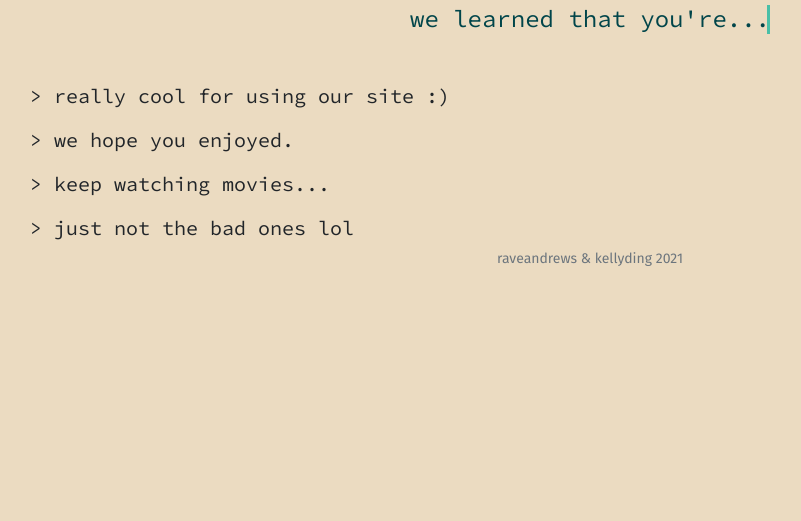
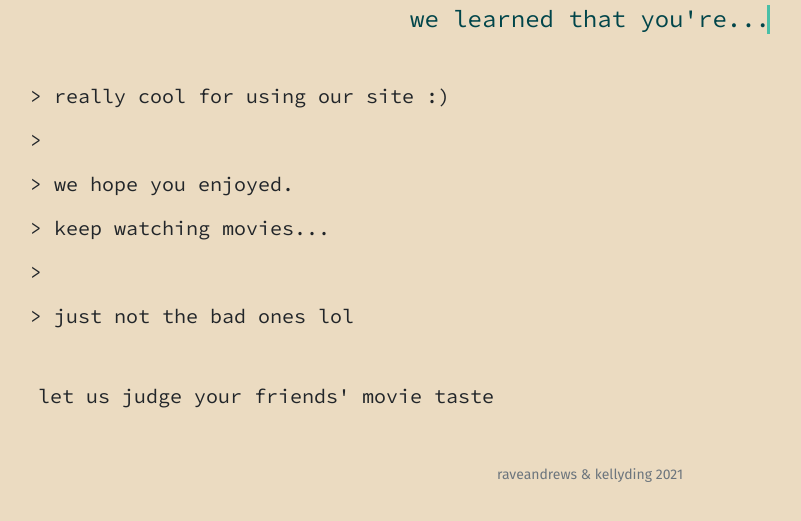
Before and after one commit to kellyjding/cs50final, a Flask app: template templates/summary.html in a window 1280 px wide. Shown: the part 103-624 px from the top of the page, without its empty margins (50-851 px from the left). Run offline with Flask 2, Linux system fonts and the light colour scheme; the template is opened without the code that fills it, so the values that code supplies are empty; some libraries are stand-ins or nearby versions.

Commit message:
final touches muah

```diff
--- a/app.py
+++ b/app.py
@@ -201,7 +201,7 @@ def result():
     length = len(movielist_rock)
     if length != 0:
         movie = movielist_rock[random.randint(0, length-1)][0]
-        messages[msgcount] = movie + " starring dwayne the rock johnson??? ITS ABOUT DRIVE IT’S ABOUT POWER WE STAY HUNGRY WE DEVOUR PUT INTHEWORKDPUTINRHTHOURD DIT"
+        messages[msgcount] = movie + " starring dwayne the rock johnson??? ITS ABOUT DRIVE IT’S ABOUT POWER WE STAY HUNGRY WE DEVOUR PUT INTHEWORKDPUTINRHTHOU"
         msgcount += 1
         summary[summarycount] = "dwayne the rock johnson"
         summarycount += 1
--- a/static/styles.css
+++ b/static/styles.css
@@ -136,6 +136,11 @@ p {
     margin-bottom: 2em;
 }
 
+#share {
+    margin: auto;
+    padding: 3em 3em;
+}
+
 /* Animation from Aakhya Singh, https://codepen.io/aakhya/pen/wQWZXV */
 p {
   animation: animated-text 4s steps(29,end) 1s 1 normal both,
@@ -198,3 +203,8 @@ h4 {
     animation: animated-text2 2s steps(29,end) 0.5s 1 normal both,
     animated-cursor 900ms steps(29,end) infinite;
 }
+
+h3 {
+    font-family: 'Source Code Pro', monospace;
+    font-size: 20px;
+}
--- a/templates/result.html
+++ b/templates/result.html
@@ -7,6 +7,10 @@
 {% block main %}
 
 <form action="/result" method="get">
+    <h6>> analysis complete ...</h6>
+    <h6>> here's what we noticed...</h6>
+    <h6>></h6>
+    <h6>></h6>
     {% for i in range(len) %}
         {% if messages[i] != "" %}
             <h6>> {{ messages[i] }}</h6>
--- a/templates/summary.html
+++ b/templates/summary.html
@@ -12,8 +12,23 @@
     {% endif %}
 {% endfor %}
 <h5>> really cool for using our site :)</h5>
+<h5>> </h5>
 <h5>> we hope you enjoyed.</h5>
 <h5>> keep watching movies... </h5>
+<h5>> </h5>
 <h5>> just not the bad ones lol</h5>
 
+<!-- AddToAny share buttons -->
+<div id="share">
+    <h3>let us judge your friends' movie taste</h3>
+    <div class="a2a_kit a2a_kit_size_32 a2a_default_style" data-a2a-url="urmovietastesux.com" data-a2a-title="ur movie taste sux.">
+        <a class="a2a_button_reddit"></a>
+        <a class="a2a_button_twitter"></a>
+        <a class="a2a_button_facebook_messenger"></a>
+        <a class="a2a_button_facebook"></a>
+        <script async src="https://static.addtoany.com/menu/page.js"></script>
+    </div>
+</div>
+<!-- AddToAny share buttons -->
+
 {% endblock %}
```
